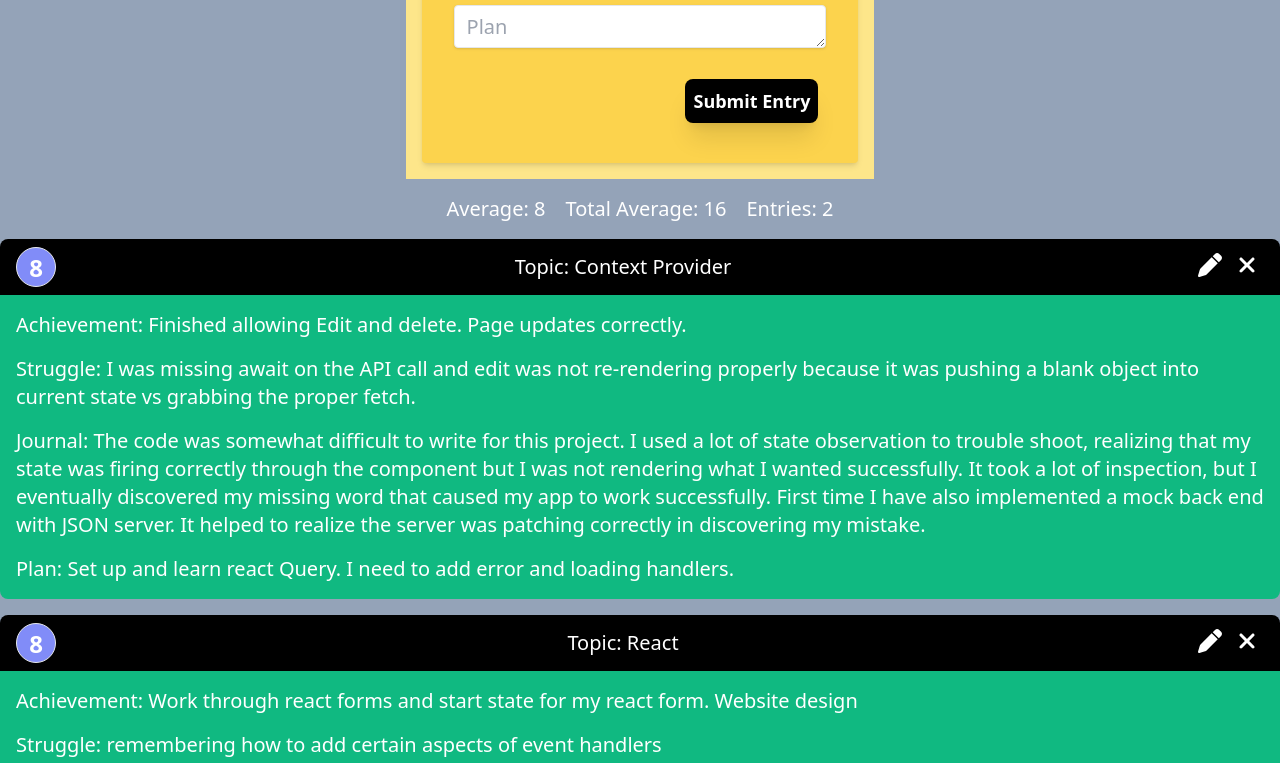
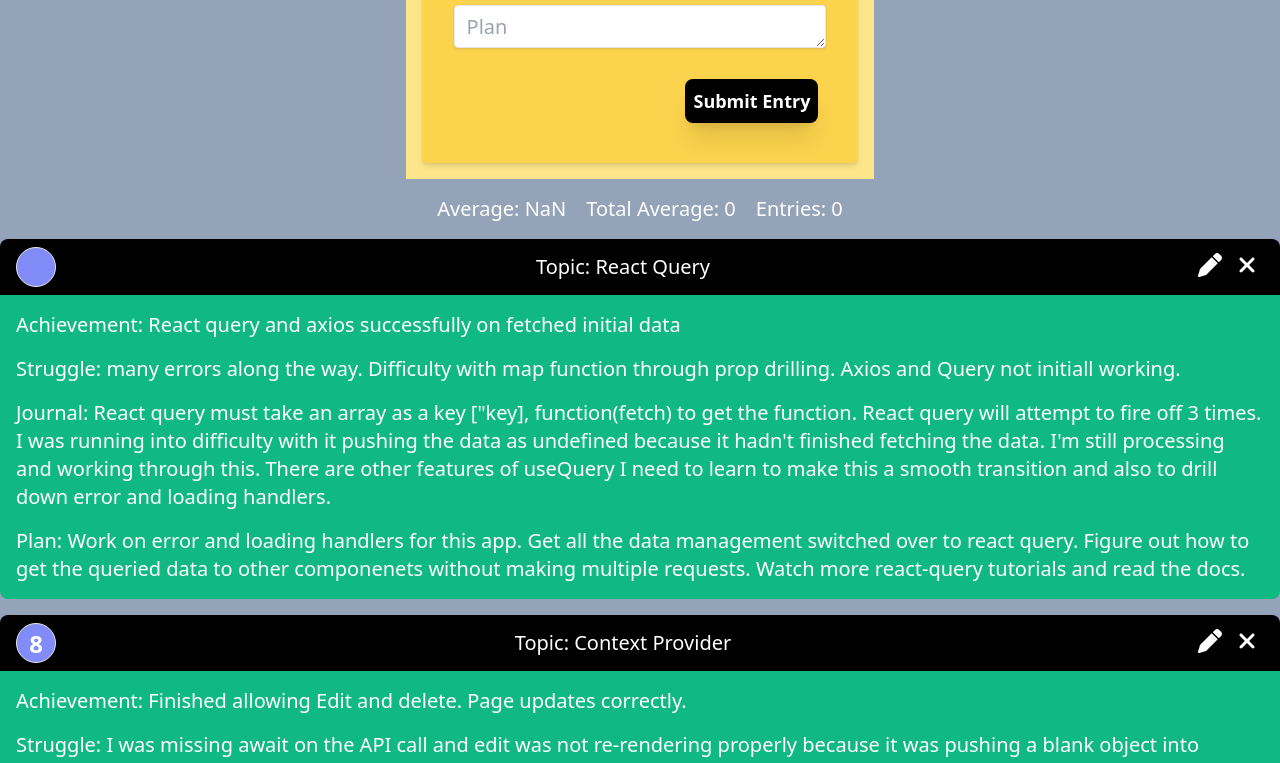
Before and after one commit to mjmitchelldpt1/productivity-tracker, a React (Vite) app: page / in a window 1280 px wide. Shown: the part 682-1445 px from the top of the page. Built offline with nearby package versions, Linux system fonts and the light colour scheme; data requests are answered from the project's data file.

Commit message:
updating useQuery

```diff
--- a/db.json
+++ b/db.json
@@ -19,6 +19,16 @@
       "journal": "The code was somewhat difficult to write for this project.  I used a lot of state observation to trouble shoot, realizing that my state was firing correctly through the component but I was not rendering what I wanted successfully.  It took a lot of inspection, but I eventually discovered my missing word that caused my app to work successfully.  First time I have also implemented a mock back end with JSON server.  It helped to realize the server was patching correctly in discovering my mistake.  ",
       "plan": "Set up and learn react Query.  I need to add error and loading handlers. ",
       "id": 3
+    },
+    {
+      "date": "2022-12-23T15:44:51.960Z",
+      "topic": "React Query",
+      "rating": null,
+      "achievement": "React query and axios successfully on fetched initial data",
+      "struggle": "many errors along the way.  Difficulty with map function through prop drilling.  Axios and Query not initiall working.",
+      "journal": "React query must take an array as a key [\"key], function(fetch) to get the function.  React query will attempt to fire off 3 times.  I was running into difficulty with it pushing the data as undefined because it hadn't finished fetching the data.  I'm still processing and working through this.  There are other features of useQuery I need to learn to make this a smooth transition and also to drill down error and loading handlers.",
+      "plan": "Work on error and loading handlers for this app.  Get all the data management switched over to react query.  Figure out how to get the queried data to other componenets without making multiple requests.  Watch more react-query tutorials and read the docs. ",
+      "id": 4
     }
   ]
 }
--- a/package.json
+++ b/package.json
@@ -13,6 +13,7 @@
     "@fortawesome/free-regular-svg-icons": "^6.2.1",
     "@fortawesome/free-solid-svg-icons": "^6.2.1",
     "@fortawesome/react-fontawesome": "^0.2.0",
+    "@tanstack/react-query": "^4.20.4",
     "axios": "^1.2.1",
     "babel-plugin-macros": "^3.1.0",
     "eslint": "^8.29.0",
@@ -26,12 +27,13 @@
     "vite-plugin-babel-macros": "^1.0.6"
   },
   "devDependencies": {
-    "@types/react": "^18.0.24",
+    "@types/react": "^18.0.26",
     "@types/react-dom": "^18.0.8",
     "@vitejs/plugin-react": "^2.2.0",
     "autoprefixer": "^10.4.13",
     "postcss": "^8.4.19",
     "tailwindcss": "^3.2.4",
+    "typescript": "^4.9.4",
     "vite": "^3.2.3"
   }
 }
--- a/src/App.jsx
+++ b/src/App.jsx
@@ -9,6 +9,7 @@ import ProductivityList from "./components/ProductivityList";
 import About from "./pages/About";
 import Login from "./pages/Login";
 import axios from "axios";
+import { useQuery } from "@tanstack/react-query";
 
 function App() {
   const [productivityData, setProductivityData] = useState([]);
@@ -18,19 +19,6 @@ function App() {
   });
   const [modalOpen, setModalOpen] = useState(false);
   const [entryId, setEntryId] = useState(null);
-
-  useEffect(() => {
-    fetchEntries();
-  }, []);
-
-  const fetchEntries = async () => {
-    const response = await axios.get(
-      `http://localhost:3000/entries?_sort=id&_order=desc`
-    );
-    const data = response.data;
-
-    setProductivityData(data);
-  };
 
   const addEntry = async (newFormData) => {
     const response = await axios.post(
@@ -95,7 +83,6 @@ function App() {
                   />
                   <ProductivityStats productivityData={productivityData} />
                   <ProductivityList
-                    productivityData={productivityData}
                     setEntryId={setEntryId}
                     setModalOpen={setModalOpen}
                     editEntry={editEntry}
--- a/src/components/ProductivityList.jsx
+++ b/src/components/ProductivityList.jsx
@@ -1,16 +1,30 @@
 import React from "react";
 import ProductivityItem from "./ProductivityItem";
 import { useState } from "react";
+import axios from "axios";
+import { useQuery } from "@tanstack/react-query";
 
-const ProductivityList = ({
-  productivityData,
-  setEntryId,
-  setModalOpen,
-  editEntry,
-}) => {
+const ProductivityList = ({ setEntryId, setModalOpen, editEntry }) => {
+  const fetchEntries = async () => {
+    const response = await axios.get(
+      `http://localhost:3000/entries?_sort=id&_order=desc`
+    );
+
+    return response.data;
+  };
+
+  const { data: entryData, status } = useQuery(["entries"], fetchEntries);
+
+  if (status === "loading") {
+    return <p>Loading</p>;
+  }
+
+  if (status === "error") {
+    return <p>Error</p>;
+  }
   return (
     <div className="">
-      {productivityData.map((item) => (
+      {entryData.map((item) => (
         <ProductivityItem
           key={item.id}
           item={item}
--- a/src/components/RatingSelect.jsx
+++ /dev/null
@@ -1,7 +0,0 @@
-import React from "react";
-
-const RatingSelect = () => {
-  return <div>Rating Select</div>;
-};
-
-export default RatingSelect;
--- a/src/main.jsx
+++ b/src/main.jsx
@@ -1,10 +1,15 @@
-import React from 'react'
-import ReactDOM from 'react-dom/client'
-import App from './App'
-import './index.css'
+import React from "react";
+import ReactDOM from "react-dom/client";
+import App from "./App";
+import "./index.css";
+import { QueryClient, QueryClientProvider } from "@tanstack/react-query";
 
-ReactDOM.createRoot(document.getElementById('root')).render(
+const queryClient = new QueryClient();
+
+ReactDOM.createRoot(document.getElementById("root")).render(
   <React.StrictMode>
-    <App />
+    <QueryClientProvider client={queryClient}>
+      <App />
+    </QueryClientProvider>
   </React.StrictMode>
-)
+);
```
Also changed, not shown: tsconfig.json (added, +21 -0 lines), tsconfig.node.json (added, +8 -0 lines), 1 other file (tests, documents, lock files or other folders).
